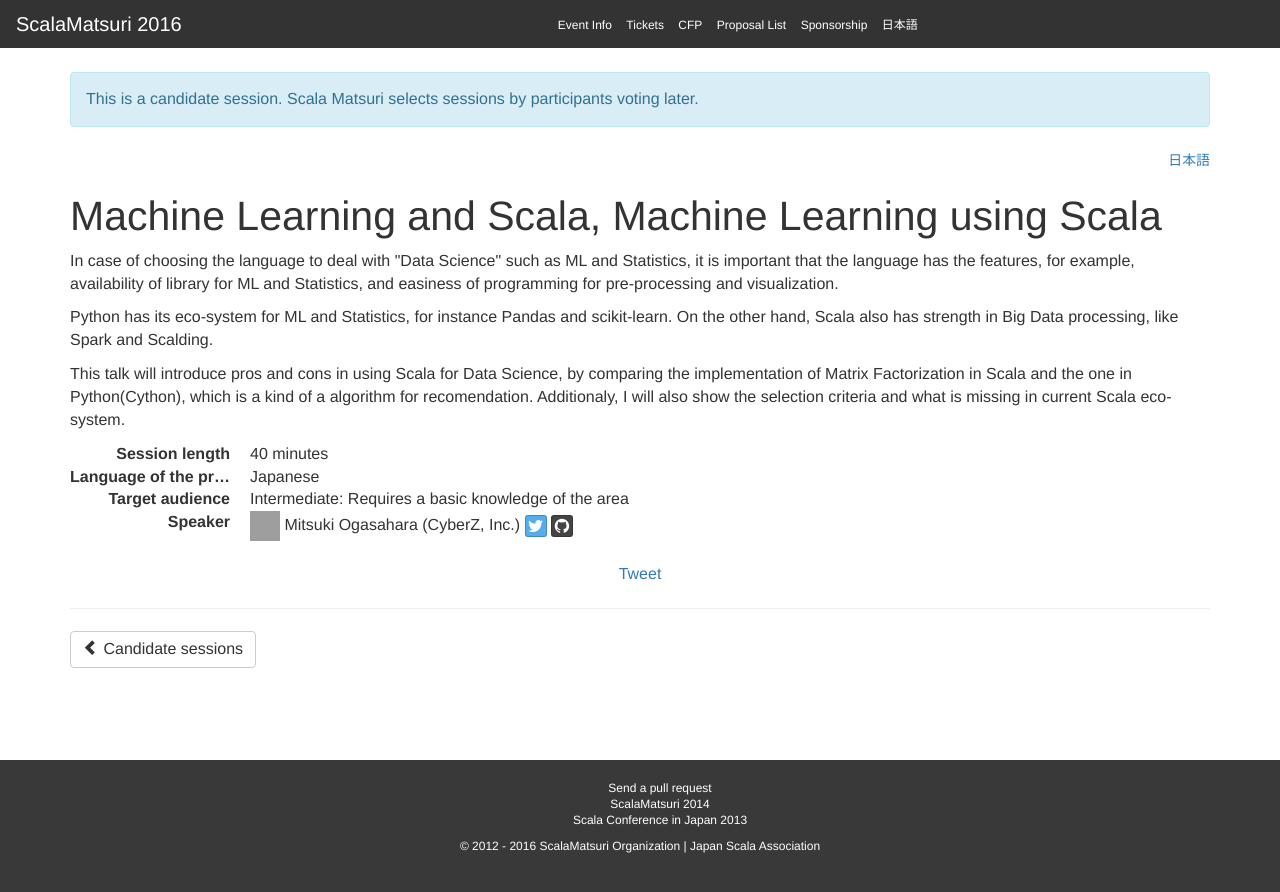
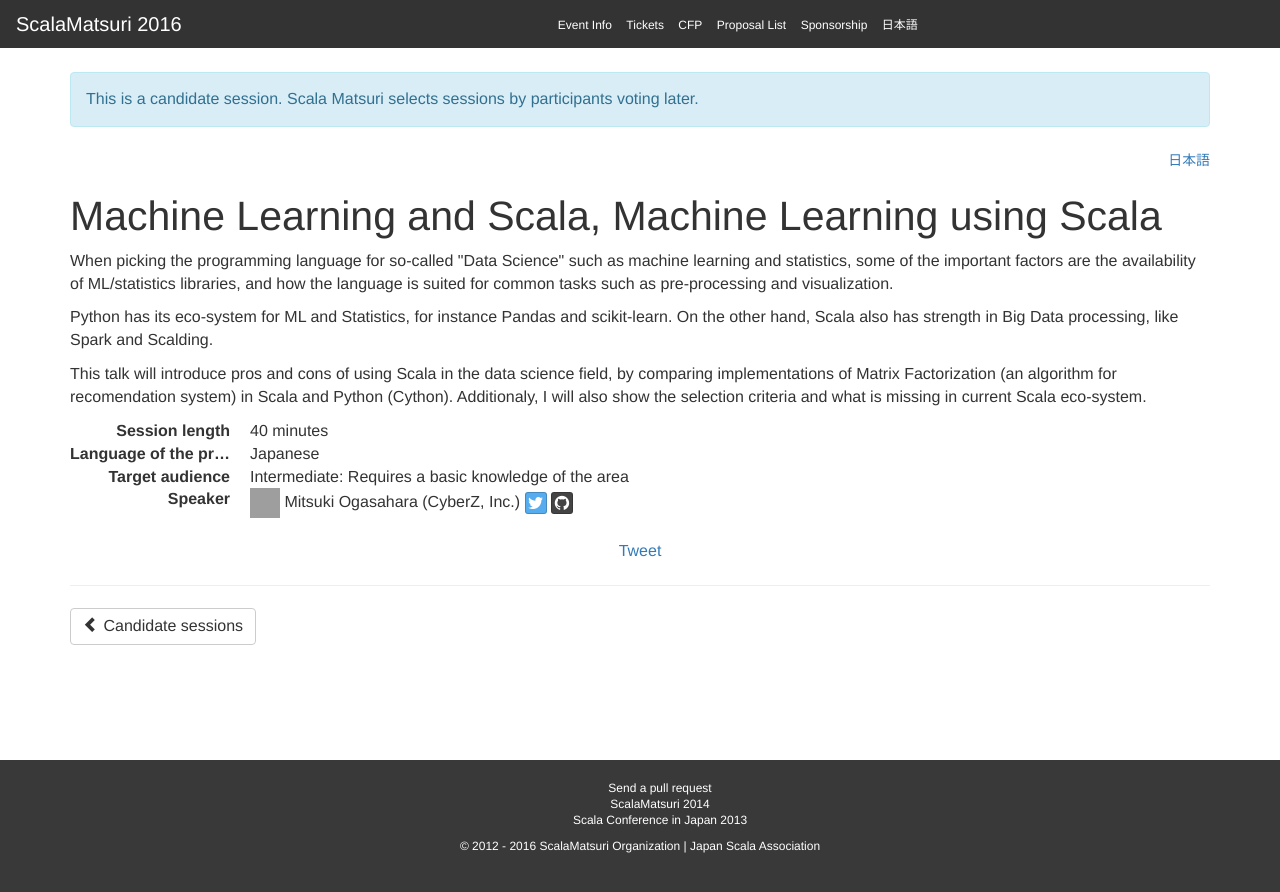
Before and after one commit to scalajp/2016.scalamatsuri.org, a Jekyll site: the page built from _candidates_en/MitsukiOgasawara_1.html, in a window 1280 px wide. Shown: the top 892 px of the page. Built offline with Jekyll 4.4.1, drawn with Linux system fonts in a browser that asks for light colours; nearby versions of some CDN libraries; comment, search, counter and statistics services are not loaded; grey boxes are pictures that could not be loaded.

Commit message:
Update MitsukiOgasawara_1.html

```diff
--- a/_candidates_en/MitsukiOgasawara_1.html
+++ b/_candidates_en/MitsukiOgasawara_1.html
@@ -10,12 +10,14 @@ icon: https://yamitzky.com/images/yamitzky.png
 organization: CyberZ, Inc.
 ---
 <p>
-In case of choosing the language to deal with "Data Science" such as ML and Statistics, it is important that the language has the features, for example, availability of library for ML and Statistics, and easiness of programming for pre-processing and visualization.
+When picking the programming language for so-called "Data Science" such as machine learning and statistics, some of the important factors are the availability of ML/statistics libraries, and how the language is suited for common tasks such as pre-processing and visualization.
 </p>
 <p>
 Python has its eco-system for ML and Statistics, for instance Pandas and scikit-learn.
 On the other hand, Scala also has strength in Big Data processing, like Spark and Scalding.
 </p>
 <p>
-This talk will introduce pros and cons in using Scala for Data Science, by comparing the implementation of Matrix Factorization in Scala and the one in Python(Cython), which is a kind of a algorithm for recomendation. Additionaly, I will also show the selection criteria and what is missing in current Scala eco-system.
+This talk will introduce pros and cons of using Scala in the data science field,
+by comparing implementations of Matrix Factorization (an algorithm for recomendation system) in Scala and Python (Cython).
+Additionaly, I will also show the selection criteria and what is missing in current Scala eco-system.
 </p>
```
